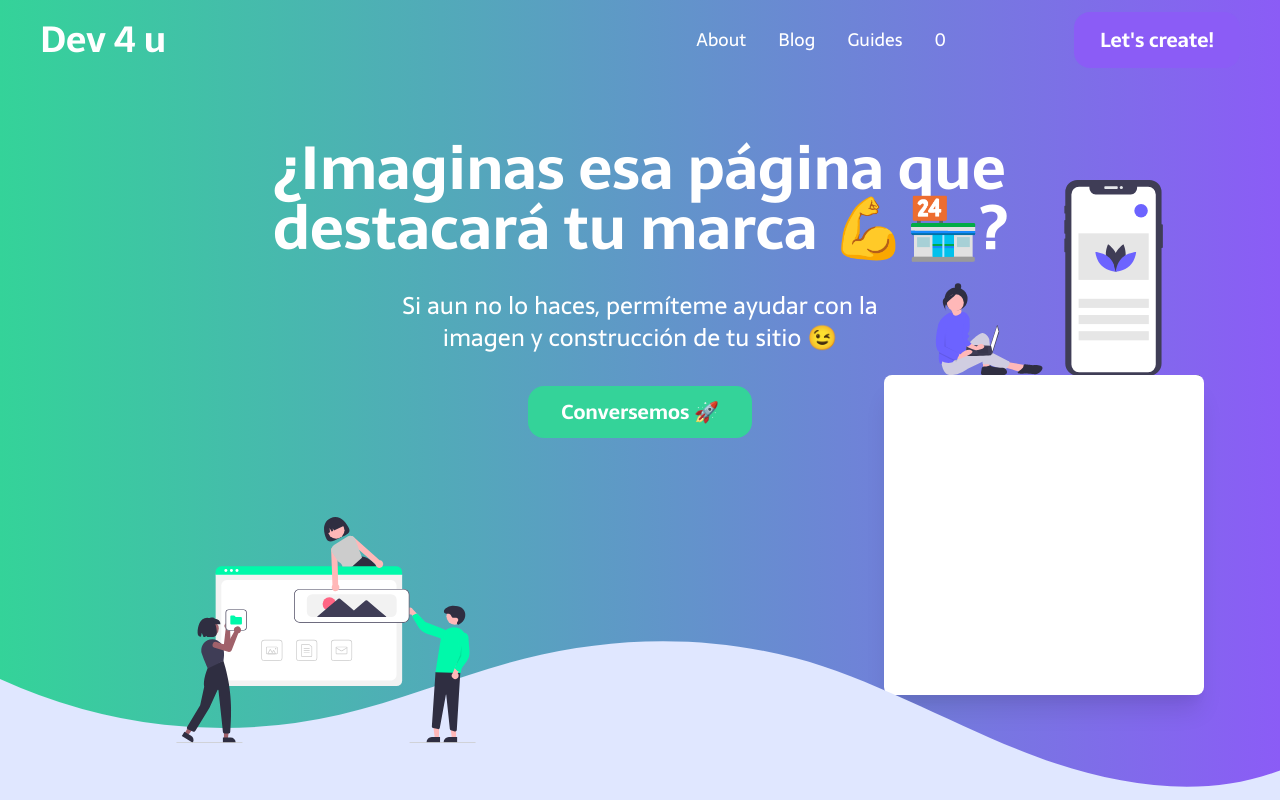
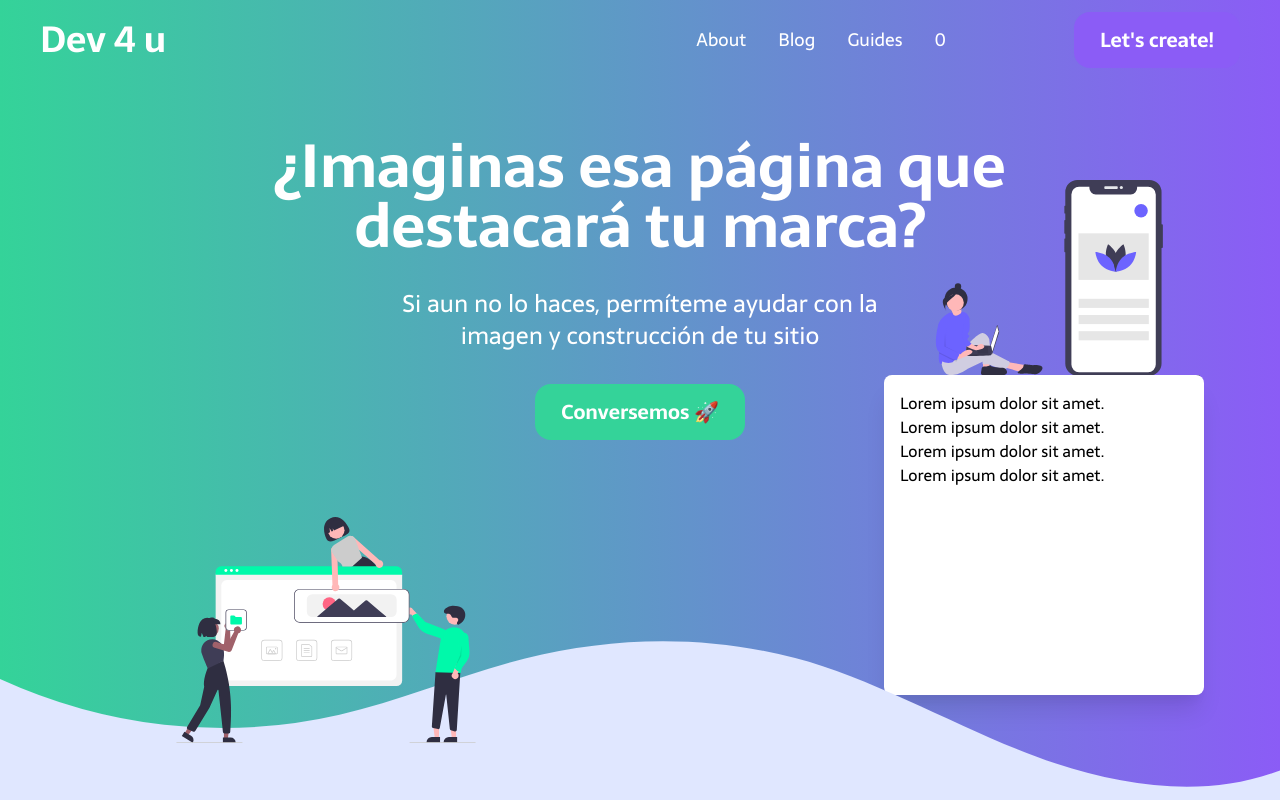
Before and after one commit to phronesys/portfolio-v2, a Vue app: page / in a window 1280 px wide. Shown: the top 800 px of the page. Built offline with nearby package versions, Linux system fonts and the light colour scheme.

Commit message:
enhancements: button component and card layout

```diff
--- a/src/sections/Landing.vue
+++ b/src/sections/Landing.vue
@@ -1,25 +1,36 @@
 <template>
   <section>
     <div>
-      <h1>¿Imaginas esa página que destacará tu marca 💪🏪?</h1>
+      <h1>¿Imaginas esa página que destacará tu marca?</h1>
       <h4>
         Si aun no lo haces, permíteme ayudar con la imagen y construcción de tu
-        sitio 😉
+        sitio
       </h4>
-      <button>Conversemos 🚀</button>
+      <the-button primary big>Conversemos 🚀</the-button>
     </div>
     <div class="image-1"></div>
-    <div class="image-2"><div></div></div>
+    <div class="image-2">
+      <div class="text-black text-left p-4 h-full justify-between">
+        <ul>
+          <li>Lorem ipsum dolor sit amet.</li>
+          <li>Lorem ipsum dolor sit amet.</li>
+          <li>Lorem ipsum dolor sit amet.</li>
+          <li>Lorem ipsum dolor sit amet.</li>
+        </ul>
+      </div>
+    </div>
     <section-divider class="!w-full"></section-divider>
   </section>
 </template>
 
 <script>
 import SectionDivider from "./utils/SectionDivider.vue";
+import TheButton from "../components/Button.vue";
 export default {
   name: "Landing",
   components: {
     SectionDivider,
+    TheButton,
   },
 };
 </script>
@@ -37,9 +48,6 @@ section > div h1 {
 }
 section > div h4 {
   @apply text-2xl w-2/3;
-}
-section > div button {
-  @apply bg-green-400 font-semibold text-xl px-6 py-3 text-white rounded-2xl w-56;
 }
 section > :is(.image-1, .image-2) {
   @apply absolute bg-gray-50 rounded-3xl h-[300px] w-[300px];
```
